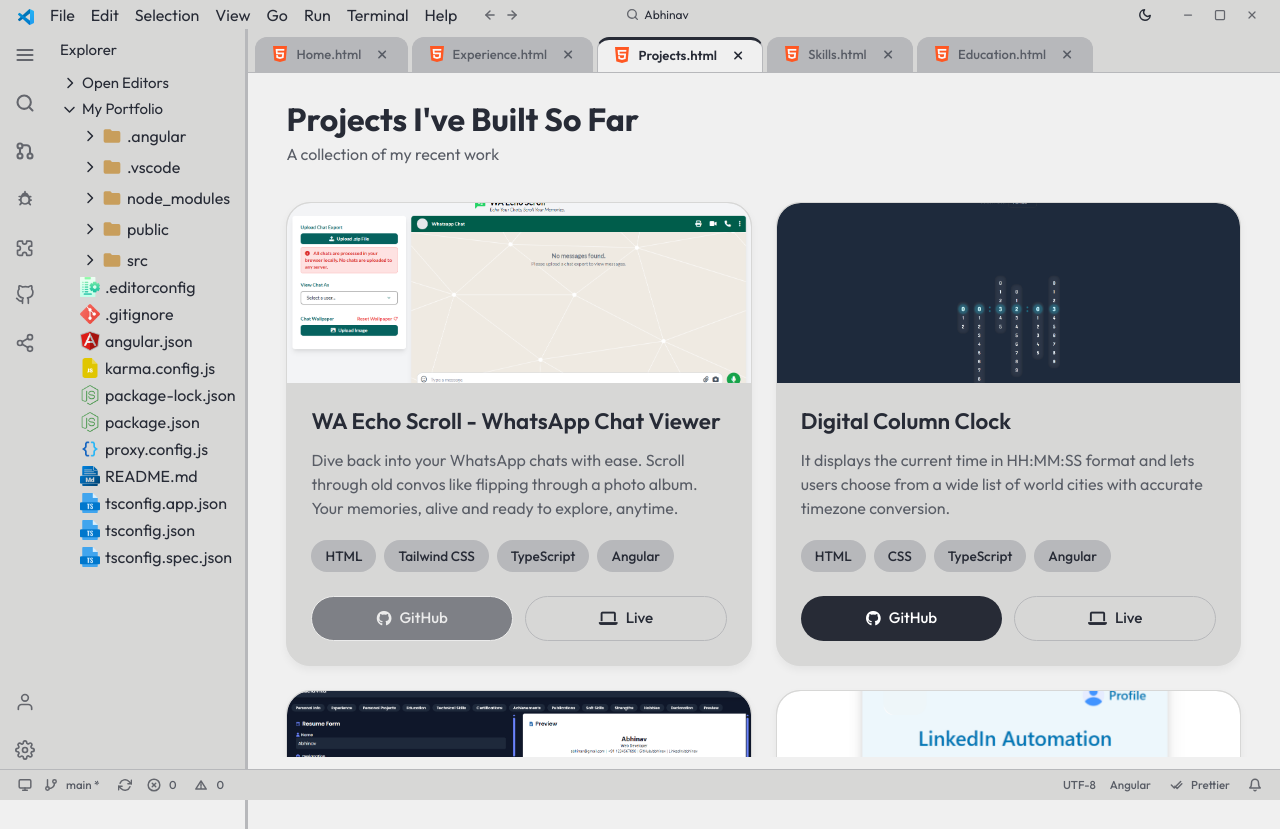
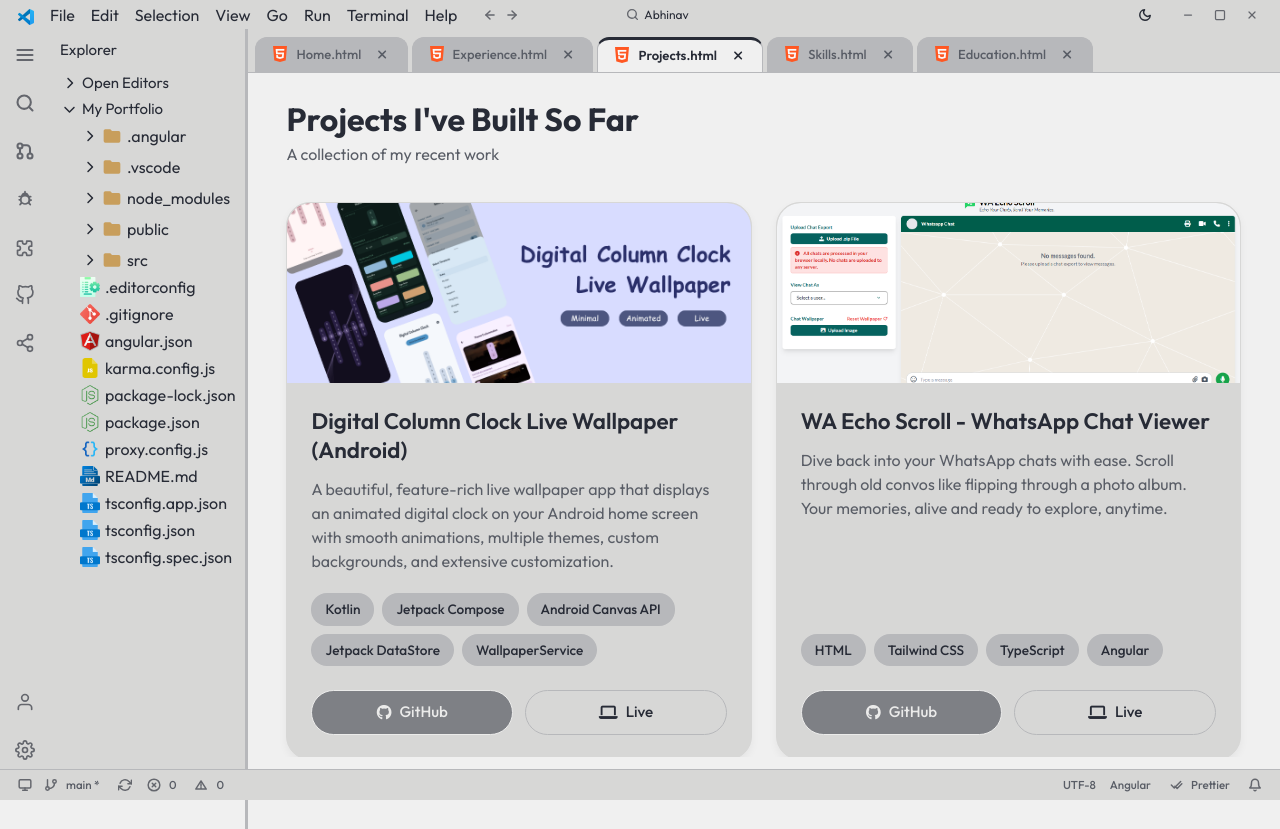
Before and after one commit to Abhinav6174/abhinav-6174, an Angular app: page /projects in a window 1280 px wide. Built offline with nearby package versions, Linux system fonts and the light colour scheme.

Commit message:
Added Android App Project

```diff
--- a/src/app/projects/projects.component.ts
+++ b/src/app/projects/projects.component.ts
@@ -20,6 +20,14 @@
 export class ProjectsComponent {
 
   projects: Project[] = [
+    {
+      title: 'Digital Column Clock Live Wallpaper (Android)',
+      description: 'A beautiful, feature-rich live wallpaper app that displays an animated digital clock on your Android home screen with smooth animations, multiple themes, custom backgrounds, and extensive customization.',
+      image: 'assets/column-clock-android.png',
+      technologies: ['Kotlin', 'Jetpack Compose', 'Android Canvas API', 'Jetpack DataStore', 'WallpaperService'],
+      githubUrl: '',
+      liveUrl: 'https://play.google.com/store/apps/details?id=com.abhinav.digitalclockapp'
+    },
     {
       title: 'WA Echo Scroll - WhatsApp Chat Viewer',
       description: 'Dive back into your WhatsApp chats with ease. Scroll through old convos like flipping through a photo album. Your memories, alive and ready to explore, anytime.',
```
Also changed, not shown: src/assets/column-clock-android.png (added), 4 other files (tests, documents, lock files or other folders).
